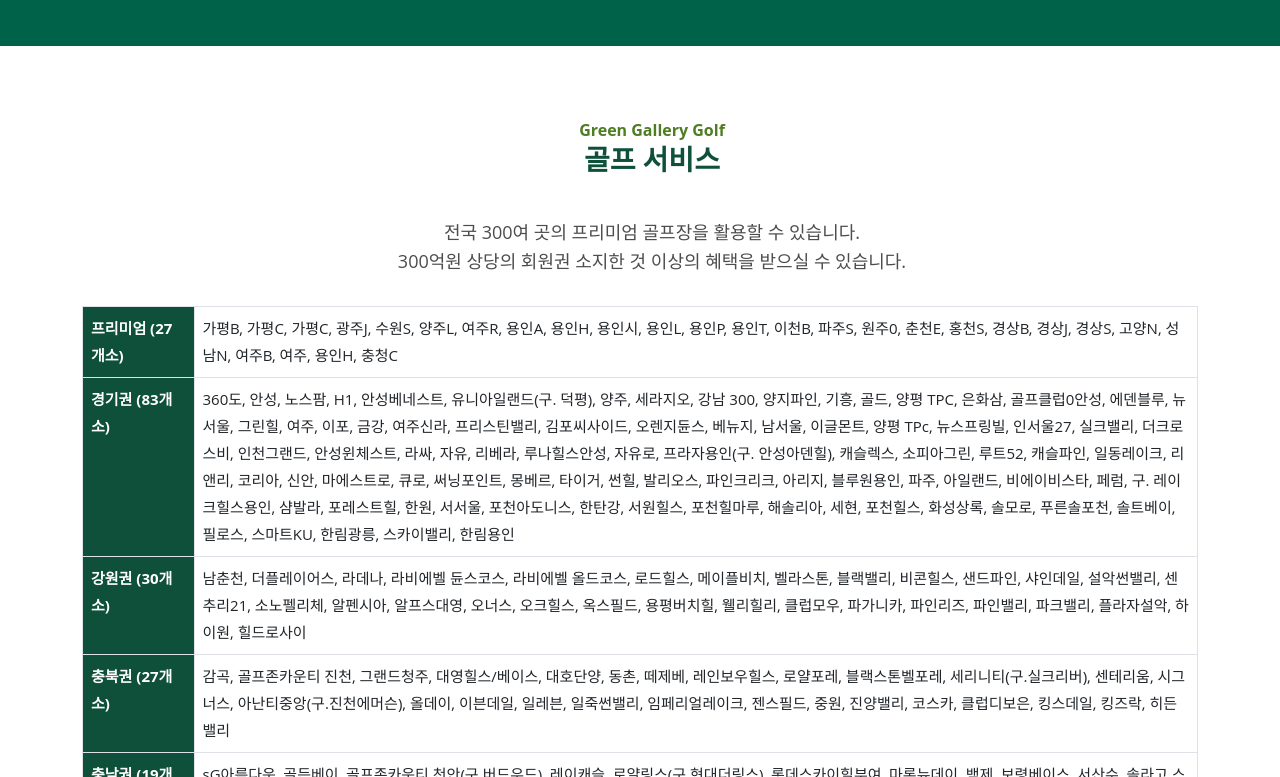
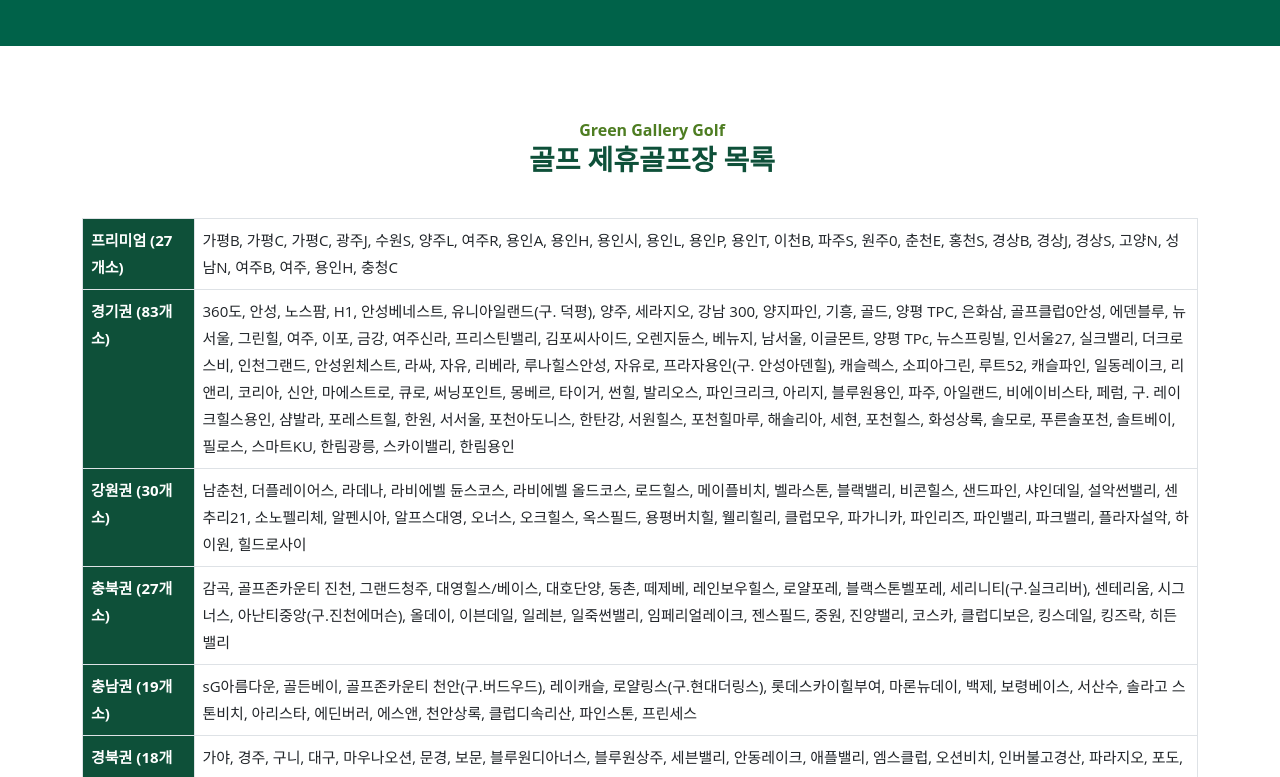
Before and after one commit to heyjohnis/gallery-k-art-hole, a Next.js app: page /golf in a window 1280 px wide. Shown: the part 1323-2100 px from the top of the page. Built offline with nearby package versions, Linux system fonts and the light colour scheme.

Commit message:
fix: 골프장 목록 테이블 수정

```diff
--- a/components/Benefits/TableGolf.js
+++ b/components/Benefits/TableGolf.js
@@ -8,13 +8,11 @@
     <>
       <section className="business-area pt-70">
         <div className="container">
-          <div className="row align-items-center mb-30">
+          <div className="row align-items-center">
             <div className="col-lg-12">
               <div className="business-content text-center">
                 <span>Green Gallery Golf</span>
-                <h2>골프 서비스</h2>
-                <p>전국 300여 곳의 프리미엄 골프장을 활용할 수 있습니다.<br/>
-                    300억원 상당의 회원권 소지한 것 이상의 혜택을 받으실 수 있습니다.</p>
+                <h2>골프 제휴골프장 목록</h2>
               </div>
             </div>
           </div>
```
